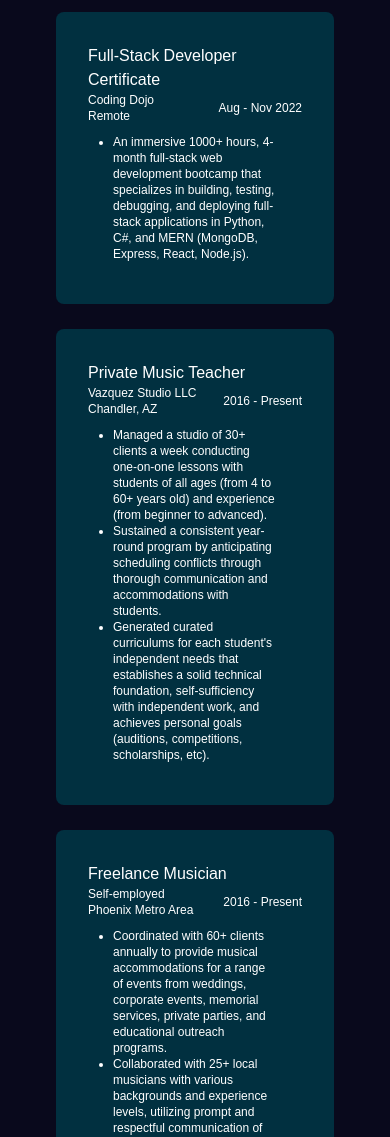
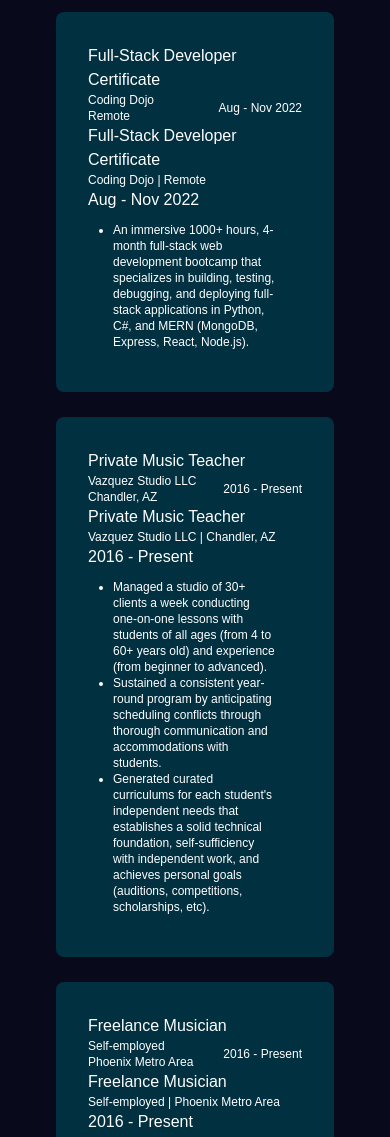
Before and after one commit to emilio-fv/portfolio-website, a Gatsby site: page / in a window 390 px wide. Shown: the part 4400-5537 px from the top of the page. Built offline with nearby package versions, Linux system fonts and the light colour scheme; Gatsby itself is replaced by a stand-in of ours.

Commit message:
update experience cards

```diff
--- a/src/components/ExperienceCard/index.js
+++ b/src/components/ExperienceCard/index.js
@@ -21,7 +21,7 @@
                 </div>
             </div>
             {/* Header (Desktop) */}
-            <div className="hidden lg:flex lg:flex-row lg:justify-between items-end">
+            <div className="sm:hidden lg:flex lg:flex-row lg:justify-between items-end">
                 <div className="lg:flex lg:gap-6 lg:items-end">
                     <p className="md:text-2xl">{experience.title}</p>
                     <p className="text-xs md:text-lg">{experience.company} | {experience.location}</p>
```
